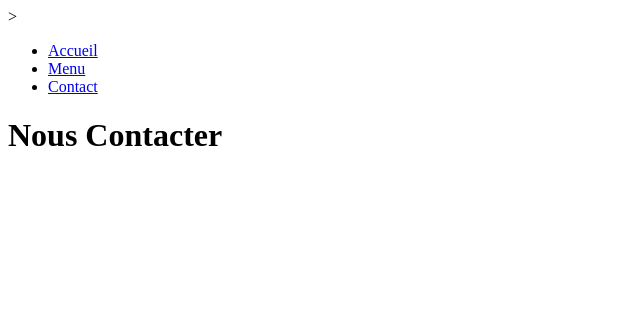
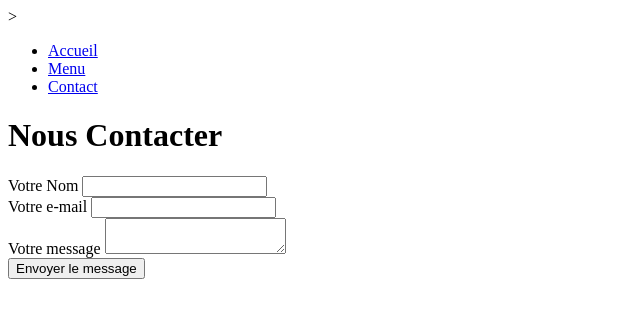
Before and after one commit to gaetan-denis/Site-d-un-restaurant-suivant-le-tutoriel-HTML-de-Grafikart, a plain HTML site: page contact.html in a window 1280 px wide. Shown: the whole page, without its empty margins (0-640 px from the left). Drawn offline with Linux system fonts and the light colour scheme.

Commit message:
ajout d'un fomrulaire simple sur la page de contact

```diff
--- a/contact.html
+++ b/contact.html
@@ -13,5 +13,24 @@
     </head>
     <body>
         <h1>Nous Contacter</h1>
+        <form>
+            <div>
+                <label for="name">Votre Nom</label>
+                <input type:"text" id="name" name="user_name">
+            </div>
+            <div>
+                <label for="mail">Votre e-mail</label>
+                <input type="email" id="mail" name="user_mail">
+            </div>
+            <div>
+                <label for="msg">Votre message</label>
+                <textarea type="text" name="user_message"></textarea>
+            </div>
+        </form>
+        <div class="button">
+            <button type="submit">Envoyer le message</button>
+        </div>
+
+
     </body>
 </html>
```
